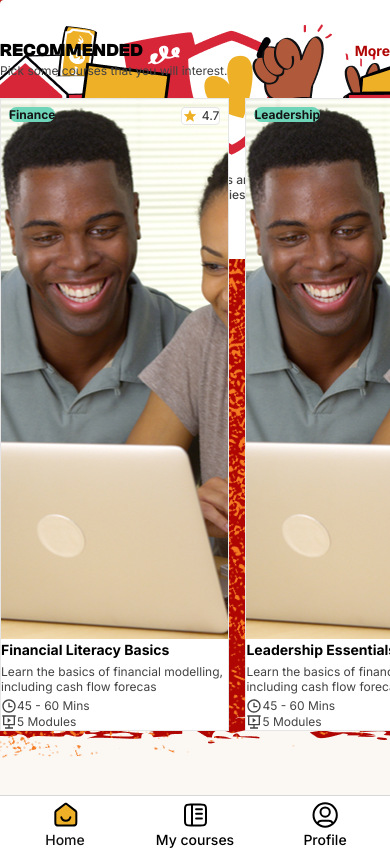
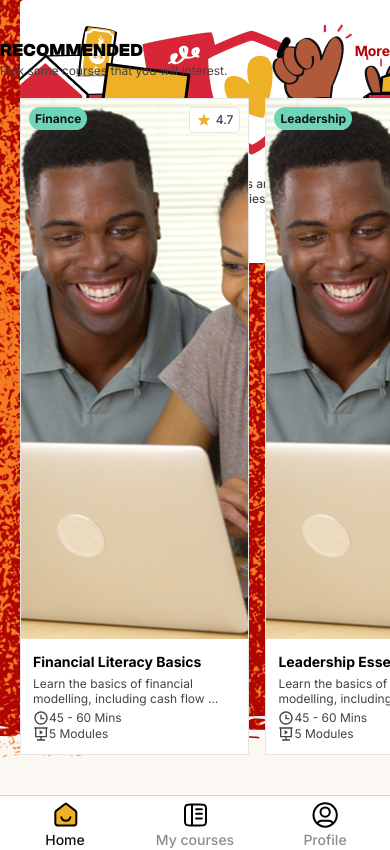
Before and after one commit to TechByAcorn/civic-mobile, a React Native app: screen / in a window 390 px wide. Built offline with nearby package versions, Linux system fonts and the light colour scheme.

Commit message:
chore(theme): add spacing tokens (screen, item, label, tiny) and text-disabledPrimary color

```diff
--- a/tailwind.config.js
+++ b/tailwind.config.js
@@ -23,12 +23,30 @@
         // Figma Body / Label size 14 with 150% leading
         label: ['14px', { lineHeight: '21px' }],
       },
+      // Semantic spacing tokens for consistent layout across the app
+      spacing: {
+        screen: '20px',      // horizontal screen padding
+        section: '24px',     // vertical section spacing
+        sectionLg: '32px',   // larger section spacing
+        item: '12px',        // gaps between small items
+        label: '6px',        // label/helper spacing
+        input: '44px',       // input height
+        tiny: '4px',
+        medium: '8px',
+        container: '16px',
+      },
       colors: {
         primary: {
           DEFAULT: '#af0604',
         },
+        brandPrimary: {
+          DEFAULT: "#D72638"
+        },
         surface: {
           DEFAULT: '#FBF7F3',
+        },
+        accentPrimary: {
+          DEFAULT: "#EEB027"
         },
         accentBackground: {
           DEFAULT: "#6ED5B8"
@@ -38,6 +56,9 @@
         },
         disabled: {
           DEFAULT: "#BFBFBF"
+        },
+        disabledPrimary: {
+          DEFAULT: "#8C8C8C"
         },
         muted: {
           DEFAULT: '#D9D9D9',
@@ -55,8 +76,17 @@
         "text-white": {
           DEFAULT: "#FFF"
         },
+        inputBorder: {
+          DEFAULT: "#D0D0D1",
+        },
         border: {
           DEFAULT: "#E6E6E7"
+        },
+        negativeSecondary: {
+          DEFAULT: "#FFE4E9"
+        },
+        negativePrimary: {
+          DEFAULT: "#BE124E",
         }
       },
     },
```
